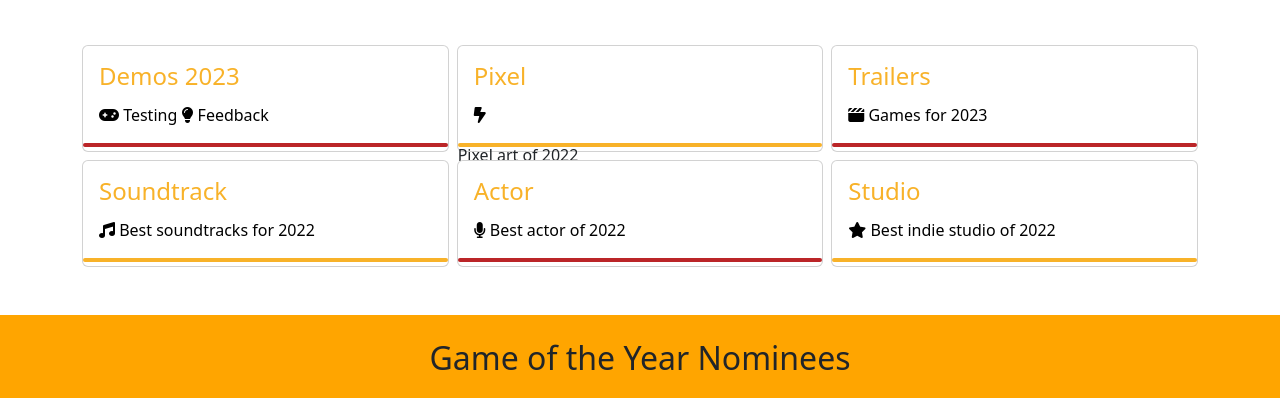
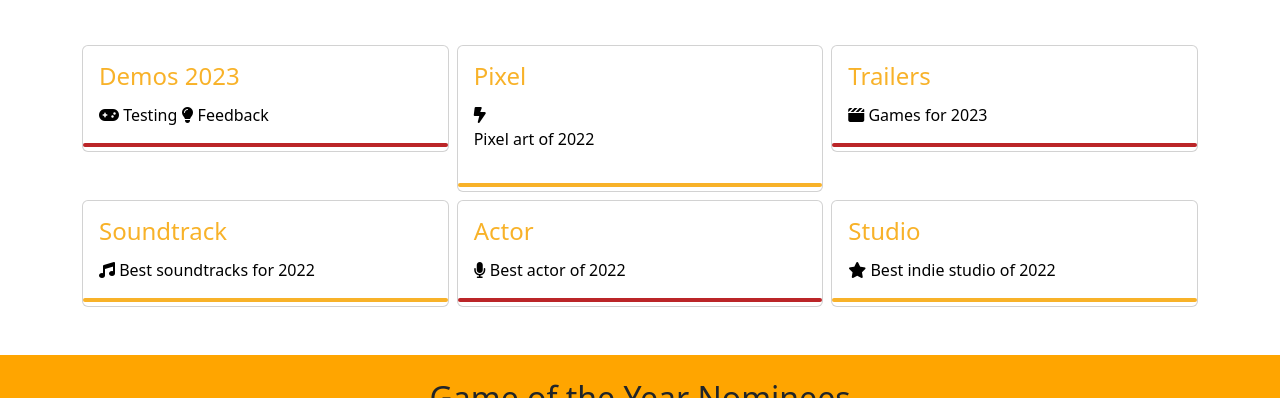
Before and after one commit to SalmanMario/Proiect-1-BS, a plain HTML site: page index.html in a window 1280 px wide. Shown: the part 889-1287 px from the top of the page. Drawn offline with nearby package versions, Linux system fonts and the light colour scheme.

Commit message:
fixed text position

```diff
--- a/index.html
+++ b/index.html
@@ -77,11 +77,10 @@
                   <h4 class="card-title">Pixel</h4>
                   <span>
                     <i class="fa-solid fa-bolt-lightning"></i>
+                    <p>Pixel art of 2022</p>
                   </span>
                 </div>
-                <div class="bar">
-                  <p>Pixel art of 2022</p>
-                </div>
+                <div class="bar"></div>
               </div>
             </div>
             <div class="col-lg-4 col-md-6">
```
